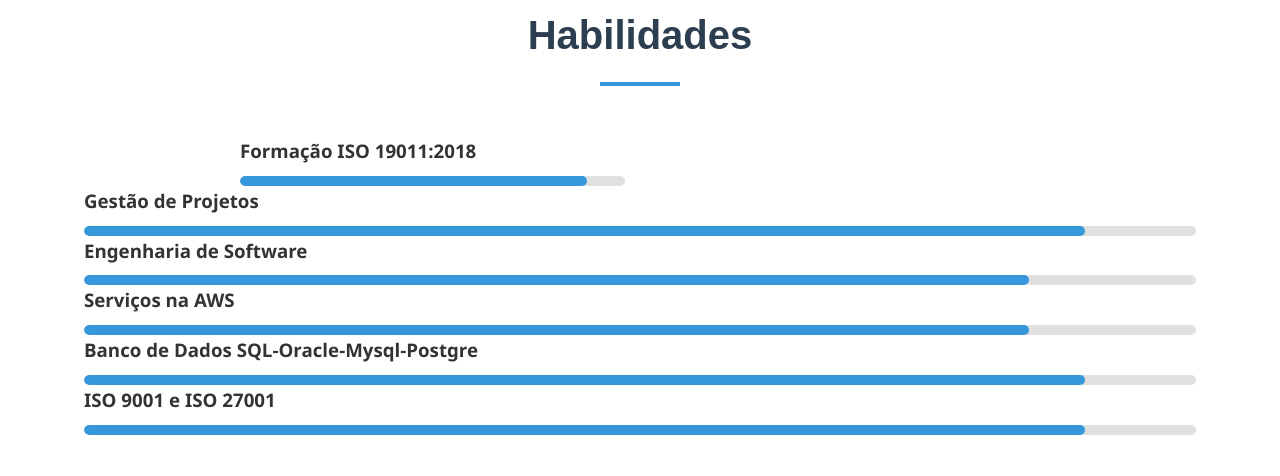
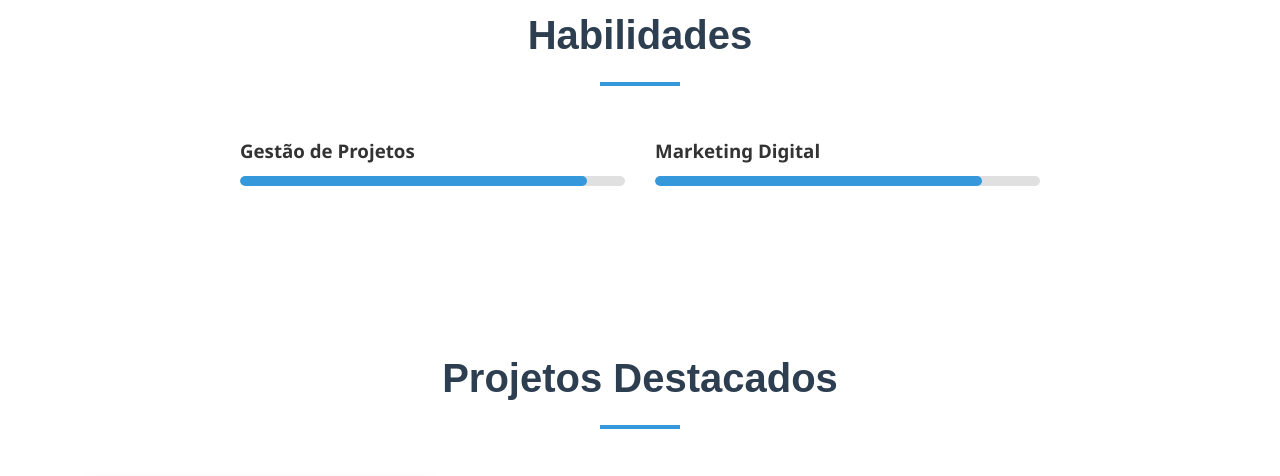
Before and after one commit to satochi-yamamoto/new_presentation, a plain HTML site: page index.html in a window 1280 px wide. Shown: the part 4494-4970 px from the top of the page. Drawn offline with Linux system fonts and the light colour scheme.

Commit message:
correção 1

```diff
--- a/index.html
+++ b/index.html
@@ -173,22 +173,12 @@
             </div>
         </div>
     </section>
-
-    <!-- Skills Section -->
+  <!-- Skills Section -->
     <section id="skills" class="section skills">
         <div class="container">
             <h2 class="section-title">Habilidades</h2>
 
-             <div class="skills-grid">
-                <div class="skill-item">
-                    <h3>Formação ISO 19011:2018 </h3>
-                    <div class="skill-bar">
-                        <div class="skill-level" style="width: 90%"></div>
-                    </div>
-                </div>
-            </div>
-
-
+            <div class="skills-grid">
                 <div class="skill-item">
                     <h3>Gestão de Projetos</h3>
                     <div class="skill-bar">
@@ -197,30 +187,16 @@
                 </div>
 
                 <div class="skill-item">
-                    <h3>Engenharia de Software</h3>
+                    <h3>Marketing Digital</h3>
                     <div class="skill-bar">
                         <div class="skill-level" style="width: 85%"></div>
                     </div>
                 </div>
-                 <div class="skill-item">
-                    <h3>Serviços na AWS</h3>
-                    <div class="skill-bar">
-                        <div class="skill-level" style="width: 85%"></div>
-                    </div>
-                </div>
-                 <div class="skill-item">
-                    <h3>Banco de Dados SQL-Oracle-Mysql-Postgre</h3>
-                    <div class="skill-bar">
-                        <div class="skill-level" style="width: 90%"></div>
-                    </div>
-                </div>
-                <div class="skill-item">
-                    <h3>ISO 9001 e ISO 27001</h3>
-                    <div class="skill-bar">
-                        <div class="skill-level" style="width: 90%"></div>
-                    </div>
-                </div>
 
+                <!-- Adicione outras habilidades -->
+            </div>
+        </div>
+    </section>
                 <!-- Adicione outras habilidades -->
             </div>
         </div>
```
